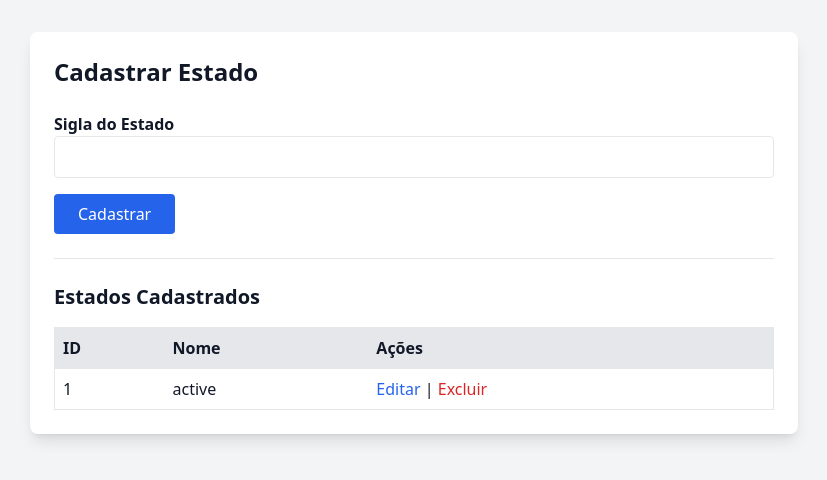
After one commit to TGCodinhoto/vamos_sair_hoje, a PHP site: page /views/form_estado.php in a window 1280 px wide. The commit adds this page. Shown: the top 480 px of the page, without its empty margins (226-1053 px from the left). Run offline with PHP 8.4, Linux system fonts and the light colour scheme; tables that the repository leaves empty or names only in its code hold one stand-in row (values such as "Sample post"); some libraries are stand-ins or nearby versions.

Commit message:
CRUD Estado.php

```diff
--- /dev/null
+++ b/vamossair/controllers/estado_controller.php
@@ -0,0 +1,49 @@
+<?php
+require_once '../conexao.php';
+
+function criarEstado($nome) {
+    global $conexao;
+    try {
+        $stmt = $conexao->prepare("INSERT INTO estado (estadonome) VALUES (:nome)");
+        $stmt->bindParam(':nome', $nome);
+        return $stmt->execute();
+    } catch (PDOException $e) {
+        return false;
+    }
+}
+
+function listarEstados() {
+    global $conexao;
+    $stmt = $conexao->query("SELECT * FROM estado ORDER BY estadoid DESC");
+    return $stmt->fetchAll(PDO::FETCH_ASSOC);
+}
+
+function buscarEstadoPorId($id) {
+    global $conexao;
+    $stmt = $conexao->prepare("SELECT * FROM estado WHERE estadoid = :id");
+    $stmt->bindParam(':id', $id);
+    $stmt->execute();
+    return $stmt->fetch(PDO::FETCH_ASSOC);
+}
+
+function atualizarEstado($id, $nome) {
+    global $conexao;
+    $stmt = $conexao->prepare("UPDATE estado SET estadonome = :nome WHERE estadoid = :id");
+    $stmt->bindParam(':nome', $nome);
+    $stmt->bindParam(':id', $id);
+    return $stmt->execute();
+}
+
+function excluirEstado($id) {
+    global $conexao;
+    $stmt = $conexao->prepare("DELETE FROM estado WHERE estadoid = :id");
+    $stmt->bindParam(':id', $id);
+    return $stmt->execute();
+}
+
+if (isset($_GET['delete'])) {
+    excluirEstado($_GET['delete']);
+    header("Location: ../views/form_estado.php");
+    exit;
+}
+?>
--- /dev/null
+++ b/vamossair/views/form_estado.php
@@ -0,0 +1,92 @@
+<?php
+require_once('../controllers/estado_controller.php');
+
+$mensagem = '';
+$estadoEditar = null;
+
+if (isset($_GET['editar'])) {
+    $estadoEditar = buscarEstadoPorId($_GET['editar']);
+}
+
+if ($_SERVER['REQUEST_METHOD'] === 'POST') {
+    $nome = $_POST['estadonome'];
+
+    if (!empty($_POST['id'])) {
+        $atualizou = atualizarEstado($_POST['id'], $nome);
+        $mensagem = $atualizou ? "Estado atualizada com sucesso!" : "Erro ao atualizar.";
+        $estadoEditar = buscarEstadoPorId($_POST['id']);
+    } else {
+        $inseriu = criarEstado($nome);
+        $mensagem = $inseriu ? "Estado cadastrada com sucesso!" : "Erro ao cadastrar.";
+    }
+}
+
+$estados = listarEstados();
+?>
+
+<!DOCTYPE html>
+<html lang="pt-br">
+
+<head>
+    <meta charset="UTF-8" />
+    <title>Gerenciar Estado</title>
+    <script src="https://cdn.tailwindcss.com"></script>
+</head>
+
+<body class="bg-gray-100 text-gray-900 p-8">
+    <div class="max-w-3xl mx-auto bg-white p-6 rounded-lg shadow-lg">
+        <h1 class="text-2xl font-bold mb-6"><?= $estadoEditar ? 'Editar' : 'Cadastrar' ?> Estado</h1>
+
+        <?php if (!empty($mensagem)): ?>
+            <p class="mb-4 p-2 bg-green-100 text-green-700 rounded"><?= htmlspecialchars($mensagem) ?></p>
+        <?php endif; ?>
+
+        <form method="POST" class="space-y-4">
+            <?php if ($estadoEditar): ?>
+                <input type="hidden" name="id" value="<?= $estadoEditar['estadoid'] ?>" />
+            <?php endif; ?>
+
+            <div>
+                <label class="block font-semibold" for="estadonome">Sigla do Estado</label>
+                <input type="text" id="estadonome" name="estadonome" required
+                    value="<?= $estadoEditar ? htmlspecialchars($estadoEditar['estadonome']) : '' ?>"
+                    class="w-full border px-4 py-2 rounded" />
+            </div>
+
+            <button type="submit" class="bg-blue-600 text-white px-6 py-2 rounded hover:bg-blue-700 transition">
+                <?= $estadoEditar ? 'Atualizar' : 'Cadastrar' ?>
+            </button>
+        </form>
+
+        <hr class="my-6" />
+
+        <h2 class="text-xl font-bold mb-4">Estados Cadastrados</h2>
+
+        <table class="w-full table-auto border">
+            <thead class="bg-gray-200">
+                <tr>
+                    <th class="p-2 text-left">ID</th>
+                    <th class="p-2 text-left">Nome</th>
+                    <th class="p-2 text-left">Ações</th>
+                </tr>
+            </thead>
+            <tbody>
+                <?php foreach ($estados as $estado): ?>
+                    <tr class="border-t">
+                        <td class="p-2"><?= $estado['estadoid'] ?></td>
+                        <td class="p-2"><?= htmlspecialchars($estado['estadonome']) ?></td>
+                        <td class="p-2">
+                            <a class="text-blue-600 hover:underline"
+                                href="?editar=<?= $estado['estadoid'] ?>">Editar</a> |
+                            <a class="text-red-600 hover:underline"
+                                href="../controllers/estado_controller.php?delete=<?= $estado['estadoid'] ?>"
+                                onclick="return confirm('Tem certeza que deseja excluir?')">Excluir</a>
+                        </td>
+                    </tr>
+                <?php endforeach; ?>
+            </tbody>
+        </table>
+    </div>
+</body>
+
+</html>
```
Also changed, not shown: vamossair/index.php (+4 -4 lines), vamossair/ui/cardsEventos.php (renamed from vamossair/cardsEventos.php), vamossair/ui/carrosselPropaganda.php (renamed from vamossair/carrosselPropaganda.php), vamossair/ui/footer.php (renamed from vamossair/footer.php), vamossair/ui/header.php (renamed from vamossair/header.php).
